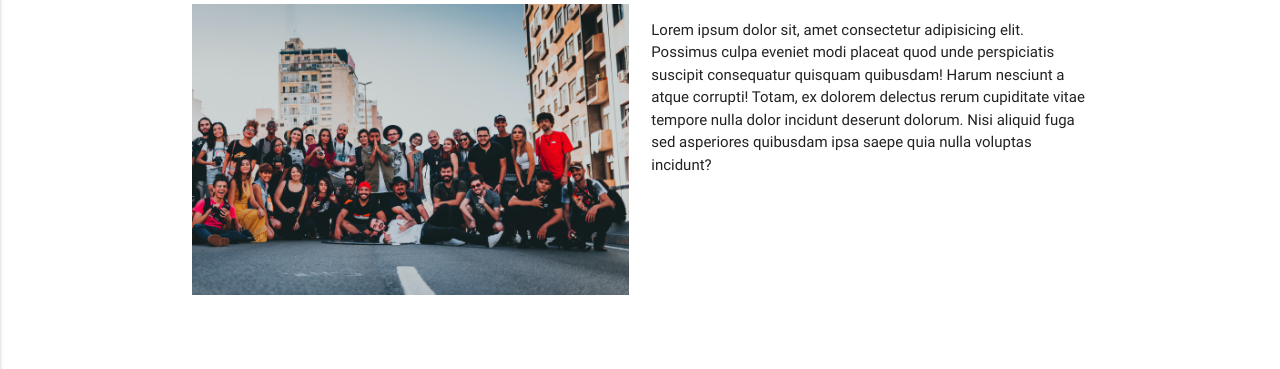
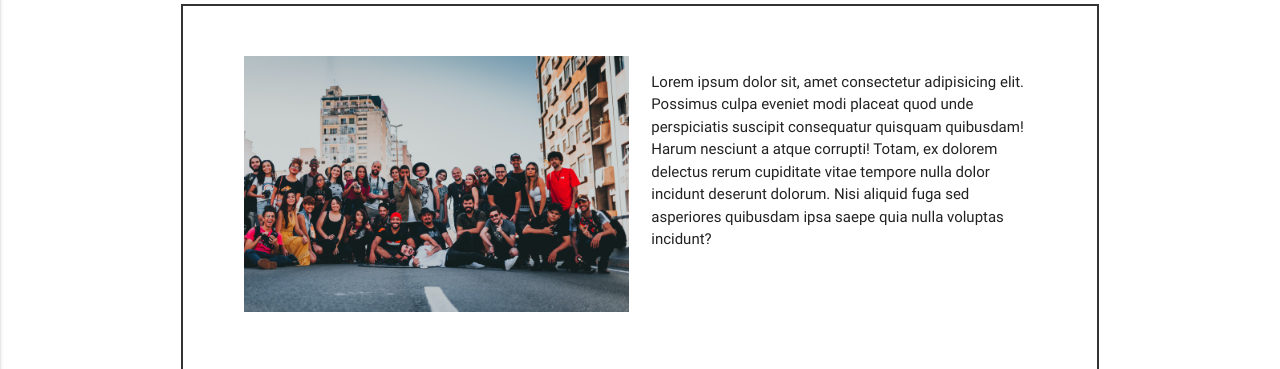
Before and after one commit to sama4549/Materialize, a plain HTML site: page about.html in a window 1280 px wide. Shown: the part 242-611 px from the top of the page. Drawn offline with nearby package versions, Linux system fonts and the light colour scheme.

Commit message:
small edits

```diff
--- a/about.html
+++ b/about.html
@@ -41,7 +41,7 @@
       <section class="section section-about-us mt-6">
           <div class="container">
               <h2 class="header center">About Us</h2>
-              <div class="row">
+              <div class="row border-dark-grey">
                   <div class="col l6 m6 s6">
                       <img src="/img/Crew.jpg" alt="Our Crew" class="responsive-img">
                   </div>
--- a/css/style.css
+++ b/css/style.css
@@ -65,6 +65,12 @@
 }
 .mb-7 {
     margin-bottom: 70px;
+}
+
+/* Border Utility Classes */
+.border-dark-grey {
+    border: #333 solid 2px;
+    padding: 50px;
 }
 
 /* Other Utility Classes */
```
